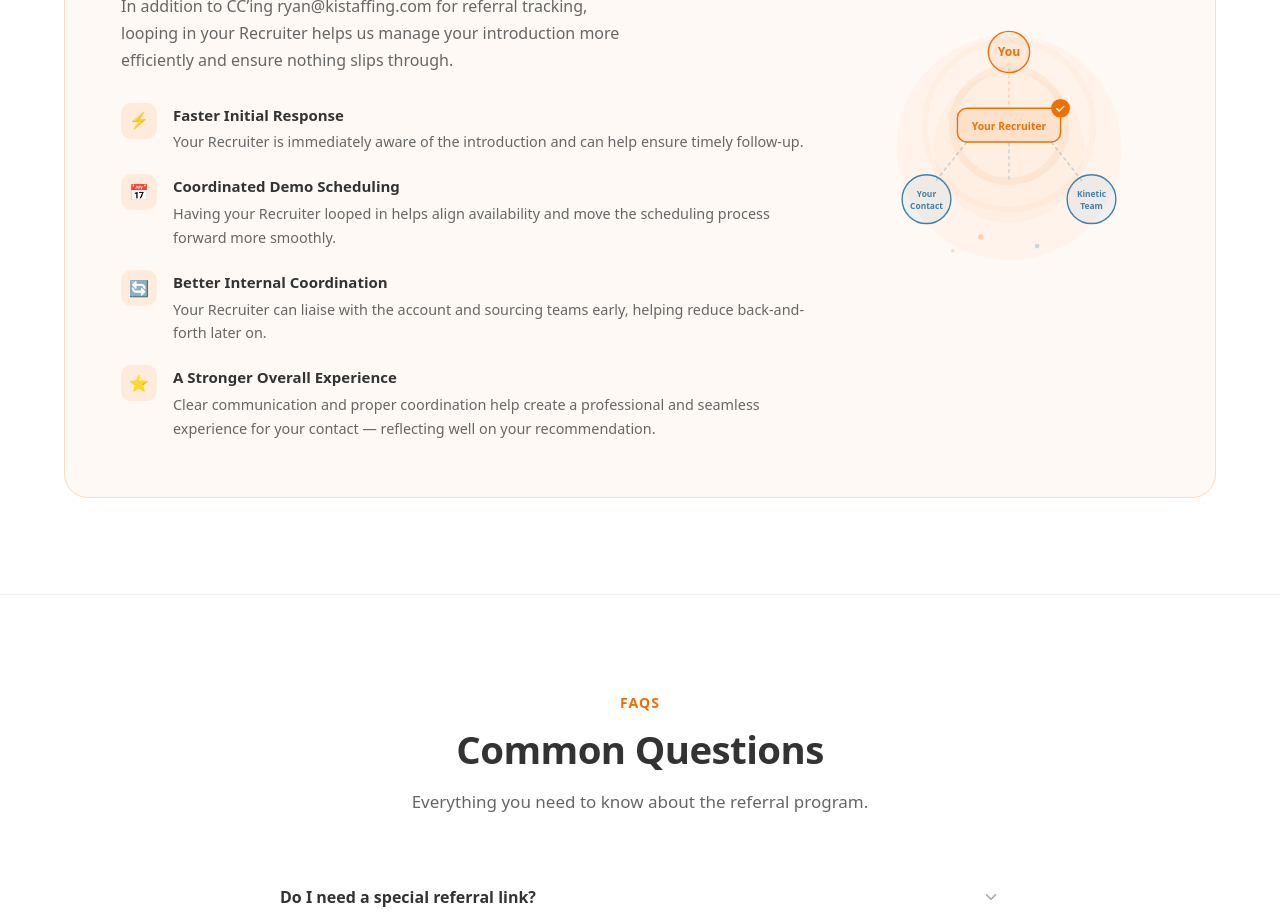
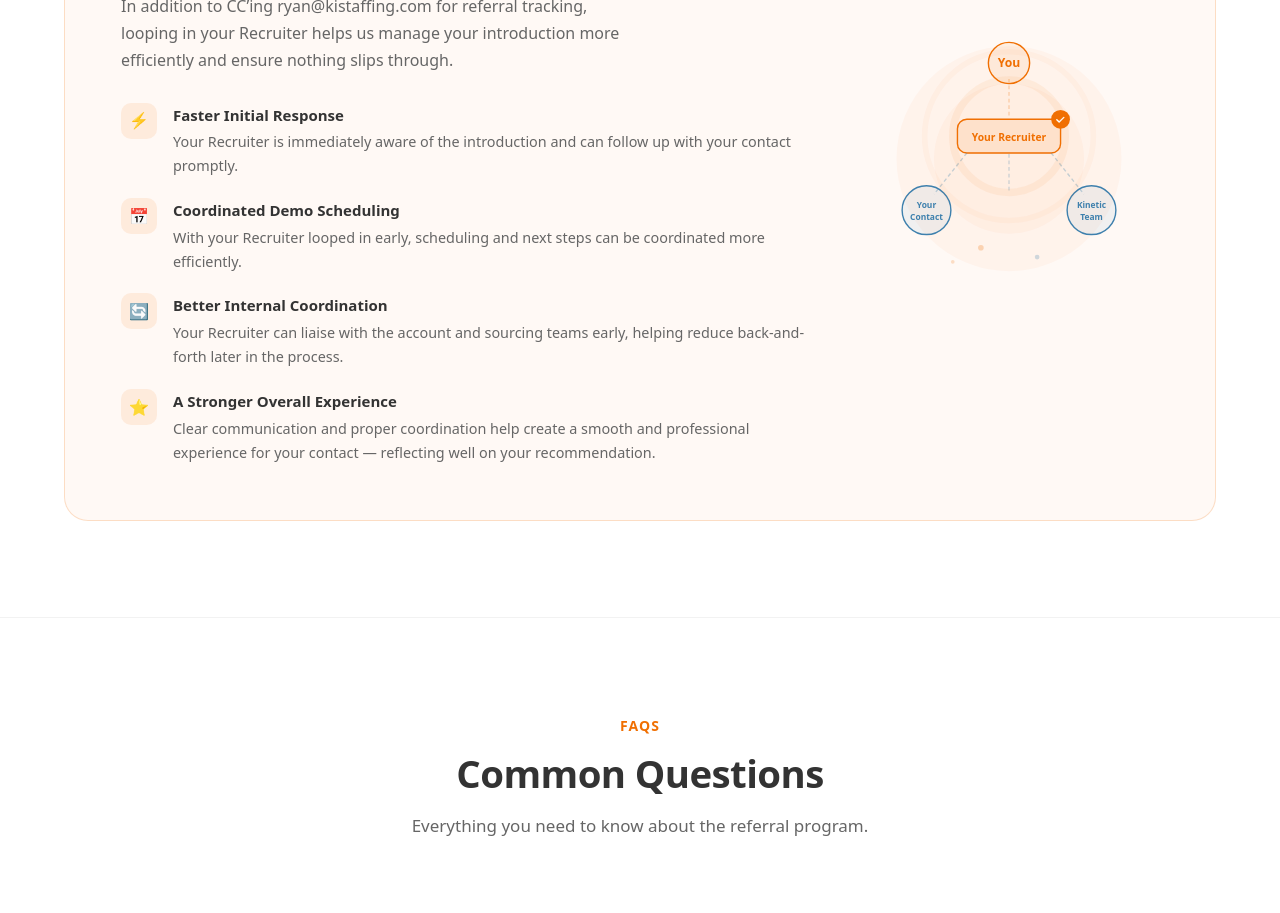
Before and after one commit to MadelaD/partnerdomain, a React (Vite) app: page / in a window 1280 px wide. Shown: the part 4560-5473 px from the top of the page. Built offline with nearby package versions, Linux system fonts and the light colour scheme.

Commit message:
Pro Tip: update all 4 benefit descriptions with new copy

```diff
--- a/src/components/PriorityFastTrack.tsx
+++ b/src/components/PriorityFastTrack.tsx
@@ -4,22 +4,22 @@ const benefits = [
     {
         icon: '⚡',
         title: 'Faster Initial Response',
-        description: 'Your Recruiter is immediately aware of the introduction and can help ensure timely follow-up.',
+        description: 'Your Recruiter is immediately aware of the introduction and can follow up with your contact promptly.',
     },
     {
         icon: '📅',
         title: 'Coordinated Demo Scheduling',
-        description: 'Having your Recruiter looped in helps align availability and move the scheduling process forward more smoothly.',
+        description: 'With your Recruiter looped in early, scheduling and next steps can be coordinated more efficiently.',
     },
     {
         icon: '🔄',
         title: 'Better Internal Coordination',
-        description: 'Your Recruiter can liaise with the account and sourcing teams early, helping reduce back-and-forth later on.',
+        description: 'Your Recruiter can liaise with the account and sourcing teams early, helping reduce back-and-forth later in the process.',
     },
     {
         icon: '⭐',
         title: 'A Stronger Overall Experience',
-        description: 'Clear communication and proper coordination help create a professional and seamless experience for your contact — reflecting well on your recommendation.',
+        description: 'Clear communication and proper coordination help create a smooth and professional experience for your contact — reflecting well on your recommendation.',
     },
 ];
 
```
